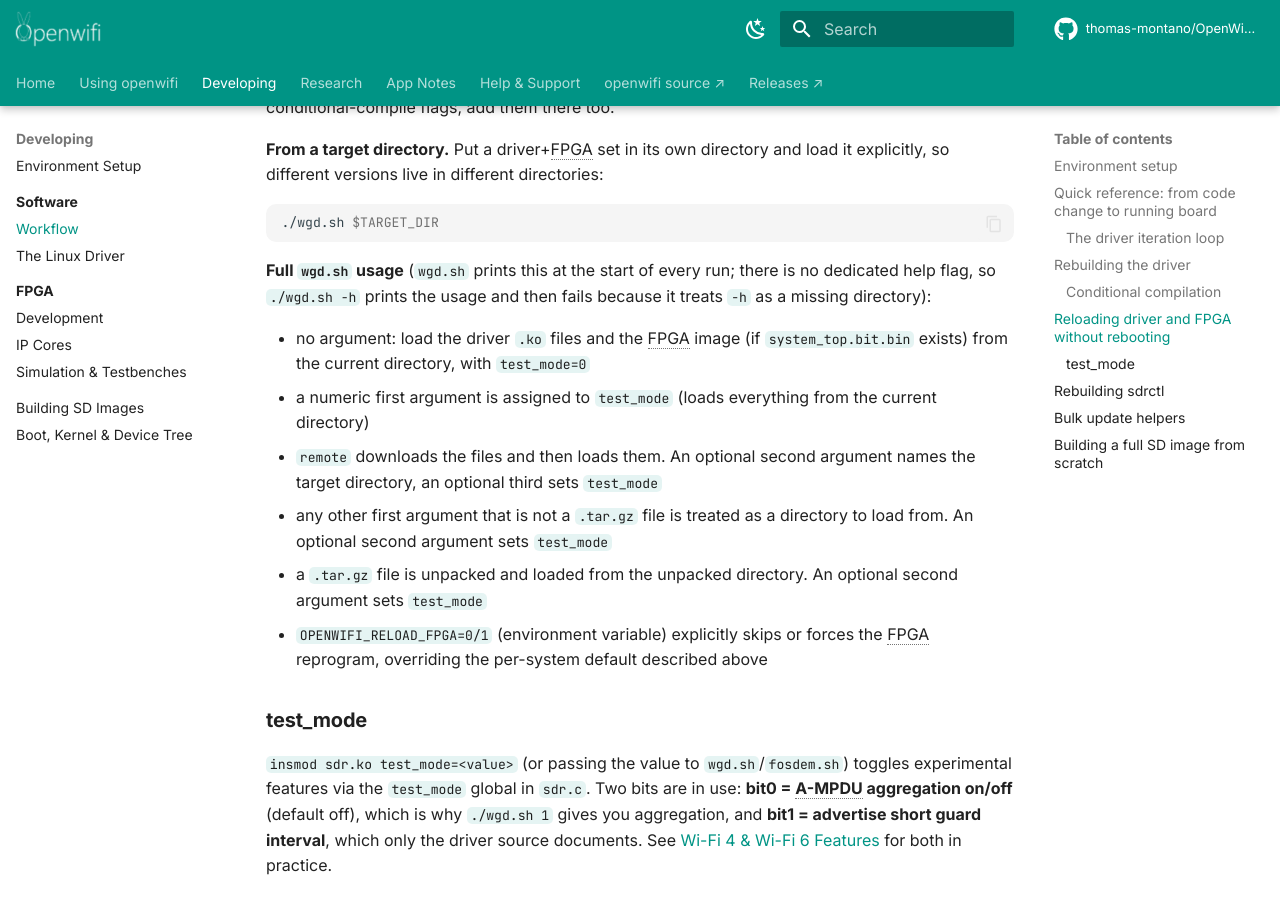
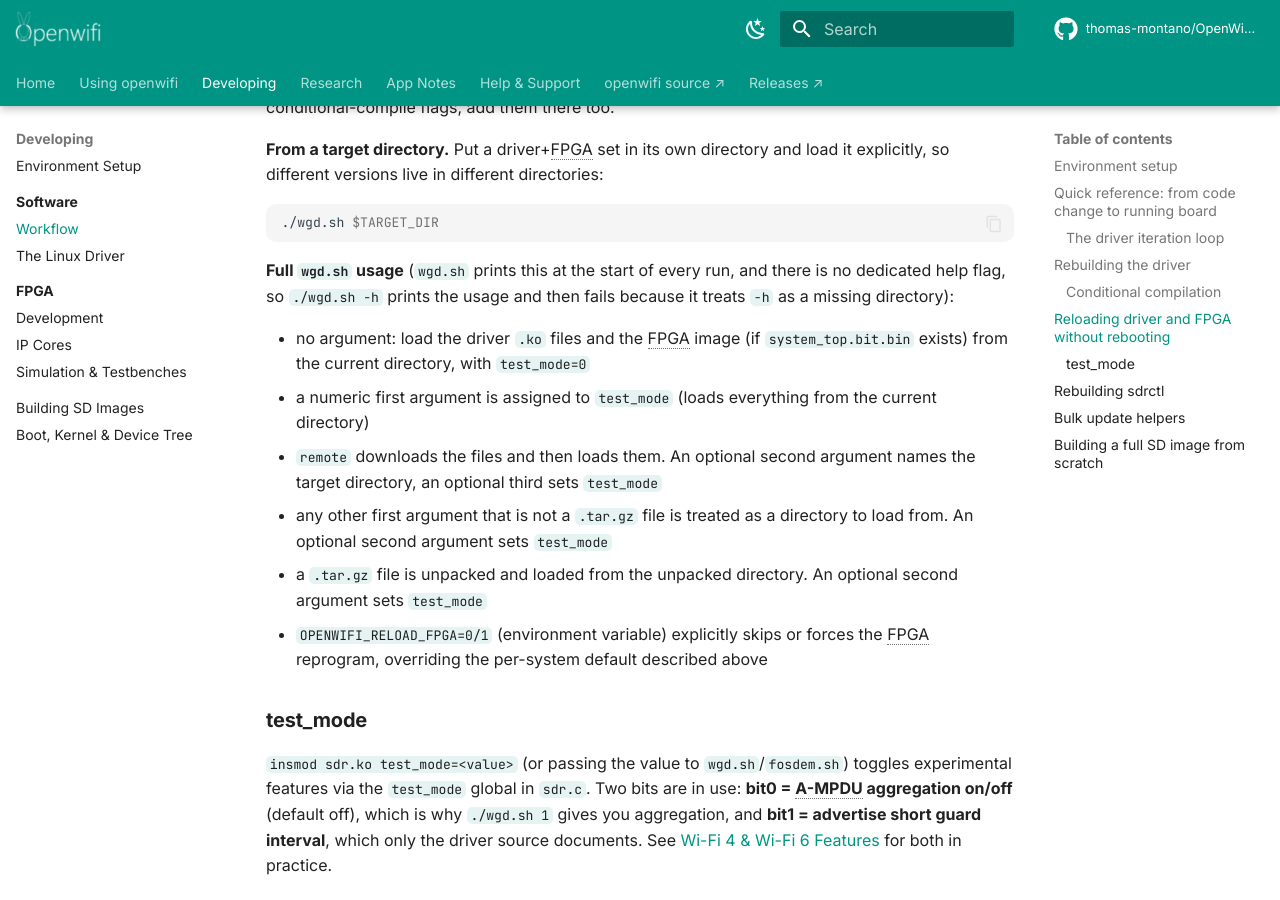
Before and after one commit to ThomasMontanoGames/OpenWifi-Wiki, an MkDocs documentation site: the page built from docs/Software-Development-Workflow.md, in a window 1280 px wide and 900 px high, scrolled down 4487 px. Built offline with MkDocs 1.6.1 and Material for MkDocs 9.7.7, drawn with Linux system fonts in a browser that asks for light colours; comment, search, counter and statistics services are not loaded.

Commit message:
style: satisfy Vale hard-rule gate on edited docs
Reword the wgd.sh usage note to drop a semicolon (Google.Semicolons),
and change the register-index range from an en dash to "0 to 31" so the
openwifi.EmDash rule stays clean once Vale strips the inline code spans.
Add "subcommands" to the Vale vocabulary for the new Buildroot section.

````diff
--- a/docs/Software-Development-Workflow.md
+++ b/docs/Software-Development-Workflow.md
@@ -125,7 +125,7 @@ This makes it easy to keep, share, and switch between variants. To build a varia
 ./wgd.sh $TARGET_DIR
 ```
 
-**Full `wgd.sh` usage** (`wgd.sh` prints this at the start of every run; there is no dedicated help flag, so `./wgd.sh -h` prints the usage and then fails because it treats `-h` as a missing directory):
+**Full `wgd.sh` usage** (`wgd.sh` prints this at the start of every run, and there is no dedicated help flag, so `./wgd.sh -h` prints the usage and then fails because it treats `-h` as a missing directory):
 
 - no argument: load the driver `.ko` files and the FPGA image (if `system_top.bit.bin` exists) from the current directory, with `test_mode=0`
 - a numeric first argument is assigned to `test_mode` (loads everything from the current directory)
````
Also changed, not shown: docs/side_ch_ctl-and-the-Side-Channel.md (+1 -1 lines), 1 other file.
